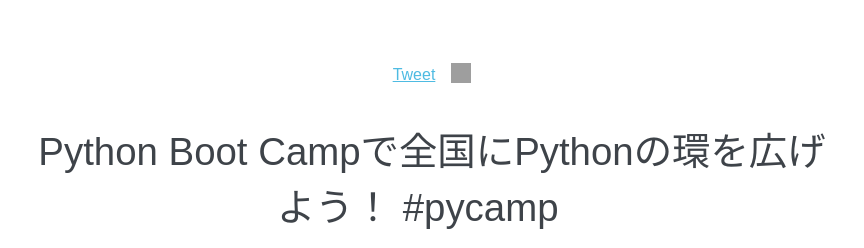
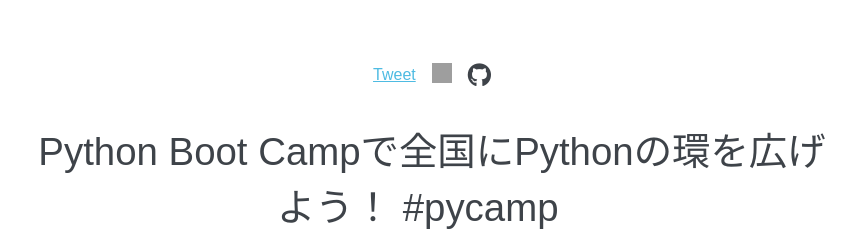
Before and after one commit to pyconjp/pycamp.landing_page, a Sphinx documentation site: the page built from source/index.rst, in a window 1280 px wide. Shown: the top 248 px of the page, without its empty margins (168-1032 px from the left). Built offline with Sphinx 7.4.7, drawn with Linux system fonts in a browser that asks for light colours; nearby versions of some CDN libraries; comment, search, counter and statistics services are not loaded; grey boxes are pictures that could not be loaded.

Commit message:
[feat] Show GitHub icon

```diff
--- a/source/share_buttons.rst.txt
+++ b/source/share_buttons.rst.txt
@@ -8,5 +8,6 @@
         <!-- <a>Facebook シェア</a> -->
         <a href="https://twitter.com/share?ref_src=twsrc%5Etfw" class="twitter-share-button" data-text="Python Boot Campで全国にPythonの環を広げよう！" data-url="https://pyconjp.github.io/pycamp.landing_page/" data-hashtags="pycamp" data-lang="ja" data-dnt="true" data-show-count="false">Tweet</a><script async src="https://platform.twitter.com/widgets.js" charset="utf-8"></script>
         <a href="https://b.hatena.ne.jp/entry/s/pyconjp.github.io/pycamp.landing_page/" class="hatena-bookmark-button" data-hatena-bookmark-layout="vertical-normal" data-hatena-bookmark-lang="ja" title="このエントリーをはてなブックマークに追加"><img src="https://b.st-hatena.com/images/v4/public/entry-button/button-only@2x.png" alt="このエントリーをはてなブックマークに追加" width="20" height="20" style="border: none;" /></a><script type="text/javascript" src="https://b.st-hatena.com/js/bookmark_button.js" charset="utf-8" async="async"></script>
+        <span class="fab fa-github fa-xl"></span>
       </div>
     </div>
```
